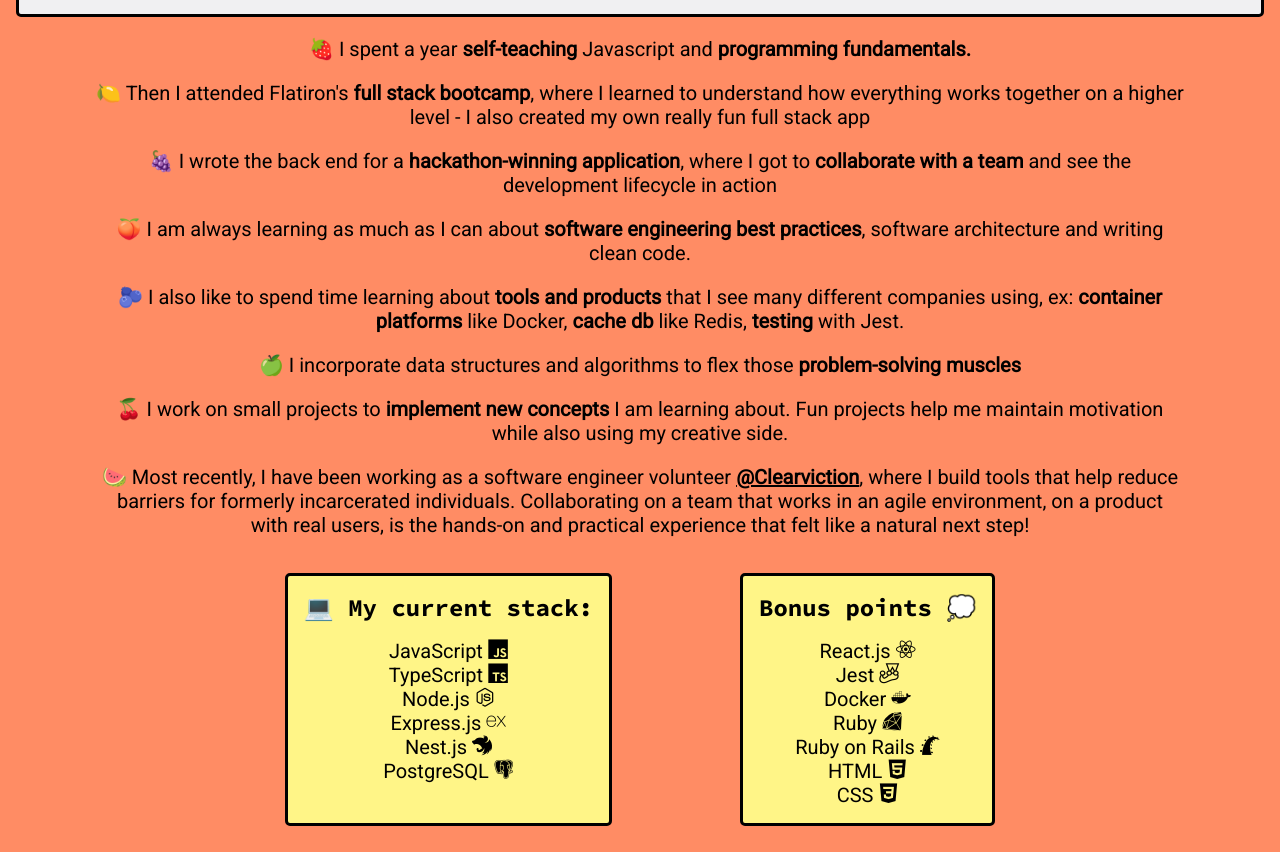
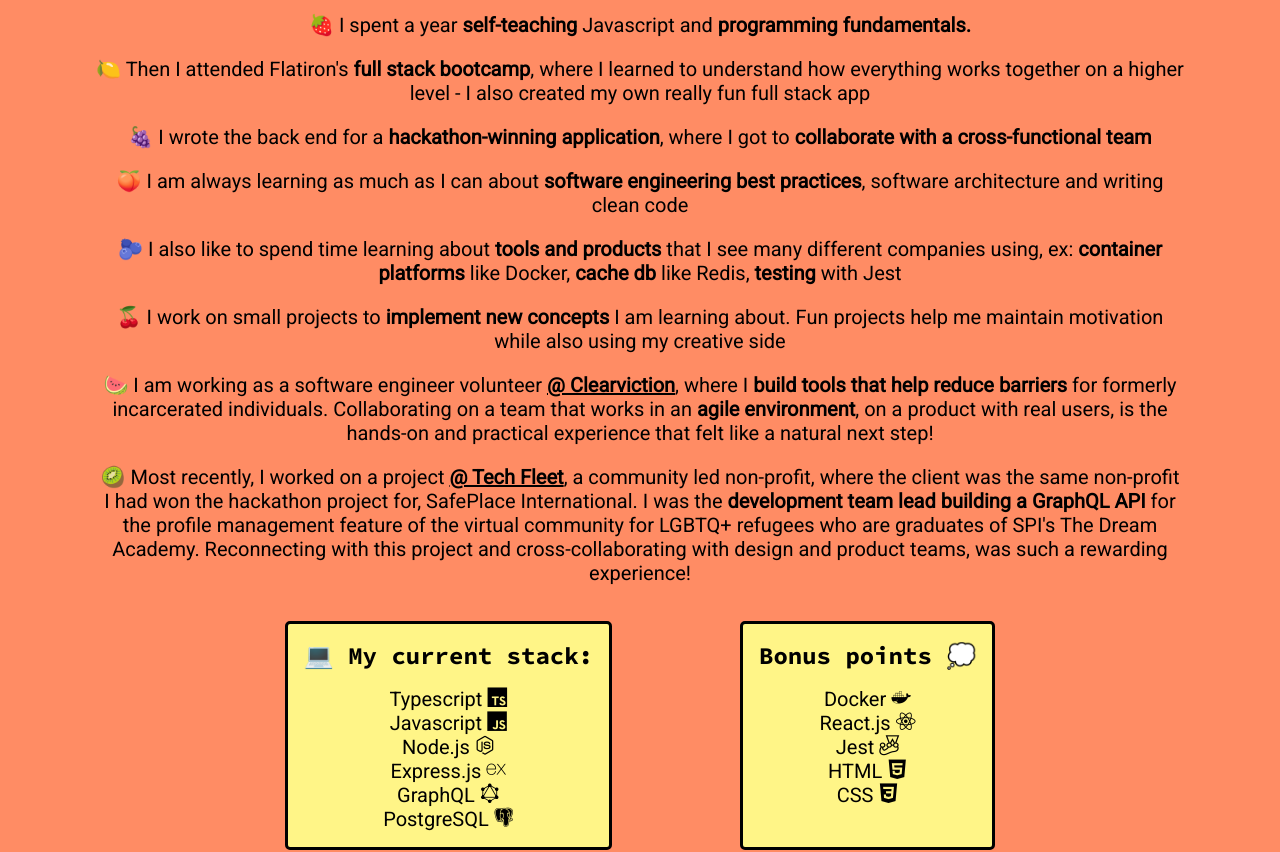
Before and after one commit to e-papanicolas/my-portfolio, a React (Create React App) app: page / in a window 1280 px wide. Shown: the part 1020-1872 px from the top of the page. Built offline with nearby package versions, Linux system fonts and the light colour scheme.

Commit message:
Update about with new experience

```diff
--- a/src/components/About.js
+++ b/src/components/About.js
@@ -4,10 +4,10 @@
 export default function About() {
   return (
     <div id="about-container">
-      <h1 className="f-s-d">full stack developer</h1>
+      <h1 className="f-s-d">software engineer</h1>
       <div className="blurb">
         <h3 className="greet">
-          Hi there 👋🏼 I'm Eleni! Full stack software engineer from Washington,
+          Hi there 👋🏼 I'm Eleni, a software engineer from Washington,
           DC (by way of Los Angeles ☀️ and New Jersey). Follow along on my
           journey from restaurants to tech 🚀{" "}
         </h3>
@@ -26,13 +26,12 @@
           <li>
             🍇 I wrote the back end for a{" "}
             <span className="bold">hackathon-winning application</span>, where I
-            got to <span className="bold">collaborate with a team</span> and see
-            the development lifecycle in action{" "}
+            got to <span className="bold">collaborate with a cross-functional team</span>{" "}
           </li>
           <li>
             🍑 I am always learning as much as I can about{" "}
             <span className="bold">software engineering best practices</span>,
-            software architecture and writing clean code.{" "}
+            software architecture and writing clean code{" "}
           </li>
           <li>
             🫐 I also like to spend time learning about{" "}
@@ -40,20 +39,16 @@
             different companies using, ex:{" "}
             <span className="bold">container platforms</span> like Docker,{" "}
             <span className="bold">cache db</span> like Redis,{" "}
-            <span className="bold">testing</span> with Jest.
-          </li>
-          <li>
-            🍏 I incorporate data structures and algorithms to flex those
-            <span className="bold"> problem-solving muscles</span>
+            <span className="bold">testing</span> with Jest
           </li>
           <li>
             🍒 I work on small projects to{" "}
             <span className="bold">implement new concepts</span> I am learning
             about. Fun projects help me maintain motivation while also using my
-            creative side.
+            creative side
           </li>
           <li>
-            🍉 Most recently, I have been working as a software engineer
+            🍉 I am working as a software engineer
             volunteer{" "}
             <span className="bold">
               <a
@@ -62,13 +57,27 @@
                 rel="noreferrer"
                 className="clearviction"
               >
-                @Clearviction
+                @ Clearviction
               </a>
             </span>
-            , where I build tools that help reduce barriers for formerly
+            , where I <span className="bold">build tools that help reduce barriers</span> for formerly
             incarcerated individuals. Collaborating on a team that works in an
-            agile environment, on a product with real users, is the hands-on and
+            <span className="bold"> agile environment</span>, on a product with real users, is the hands-on and
             practical experience that felt like a natural next step!
+          </li>
+          <li>
+            🥝 Most recently, I worked on a project{" "}
+            <span className="bold">
+              <a
+                href="https://techfleet.org/"
+                target="_blank"
+                rel="noreferrer"
+                className="clearviction"
+              >
+                @ Tech Fleet
+              </a>
+            </span>
+            , a community led non-profit, where the client was the same non-profit I had won the hackathon project for, SafePlace International. I was the <span className="bold">development team lead building a GraphQL API</span> for the profile management feature of the virtual community for LGBTQ+ refugees who are graduates of SPI's The Dream Academy. Reconnecting with this project and cross-collaborating with design and product teams, was such a rewarding experience!
           </li>
         </ul>
       </div>
@@ -77,10 +86,10 @@
           <h3>💻 My current stack:</h3>
           <ul className="list">
             <li>
-              JavaScript <i className="devicon-javascript-plain"></i>
+              Typescript <i className="devicon-typescript-plain"></i>
             </li>
             <li>
-              TypeScript <i className="devicon-typescript-plain"></i>
+              Javascript <i className="devicon-javascript-plain"></i>
             </li>
             <li>
               Node.js <i className="devicon-nodejs-plain"></i>
@@ -89,7 +98,7 @@
               Express.js <i className="devicon-express-original"></i>
             </li>
             <li>
-              Nest.js <i className="devicon-nestjs-plain"></i>
+              GraphQL <i className="devicon-graphql-plain"></i>
             </li>
             <li>
               PostgreSQL <i className="devicon-postgresql-plain"></i>
@@ -100,19 +109,13 @@
           <h3>Bonus points 💭</h3>
           <ul className="list">
             <li>
+              Docker <i className="devicon-docker-plain"></i>
+            </li>
+            <li>
               React.js <i className="devicon-react-original"></i>
             </li>
             <li>
               Jest <i className="devicon-jest-plain"></i>
-            </li>
-            <li>
-              Docker <i className="devicon-docker-plain"></i>
-            </li>
-            <li>
-              Ruby <i className="devicon-ruby-plain"></i>
-            </li>
-            <li>
-              Ruby on Rails <i className="devicon-rails-plain"></i>
             </li>
             <li>
               HTML <i className="devicon-html5-plain"></i>
```
